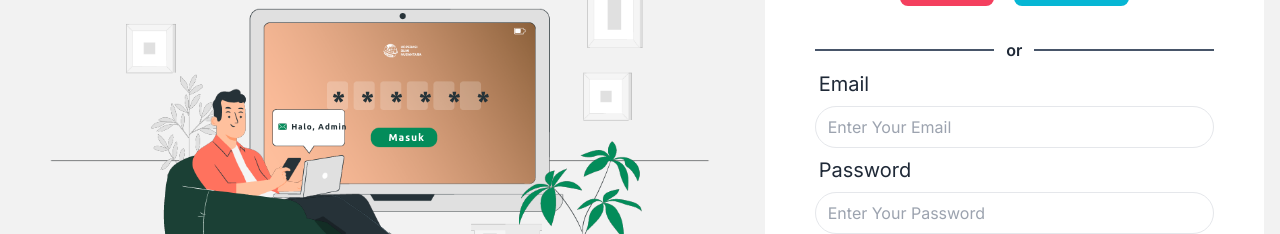
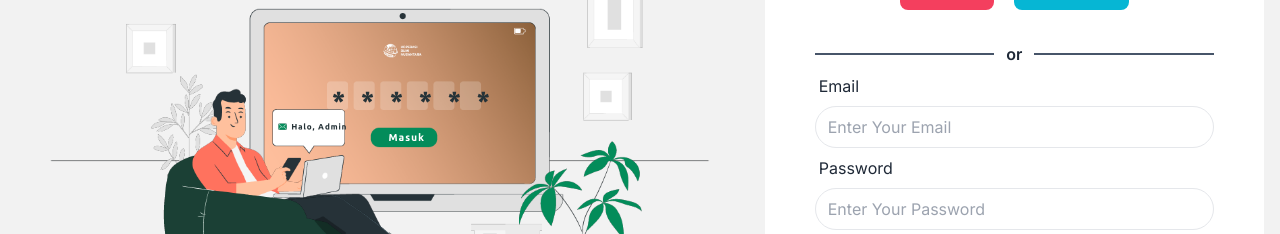
Before and after one commit to kamruzzaman22874/file-fussion-client, a Next.js app: page /login in a window 1280 px wide. Shown: the part 330-564 px from the top of the page. Built offline with nearby package versions, Linux system fonts and the light colour scheme.

Commit message:
some code canges

```diff
--- a/src/app/(maniLayout)/login/page.jsx
+++ b/src/app/(maniLayout)/login/page.jsx
@@ -30,7 +30,7 @@ const Login = () => {
               </div>
               <div className="form-control">
                 <label className="label">
-                  <span className="text-xl">Email</span>
+                  <span>Email</span>
                 </label>
                 <div className="">
                   <input
@@ -44,7 +44,7 @@ const Login = () => {
               </div>
               <div className="form-control">
                 <label className="label">
-                  <span className="text-xl">Password</span>
+                  <span>Password</span>
                 </label>
                   <input
                     className="w-full py-2  px-3  border rounded-full"
```
